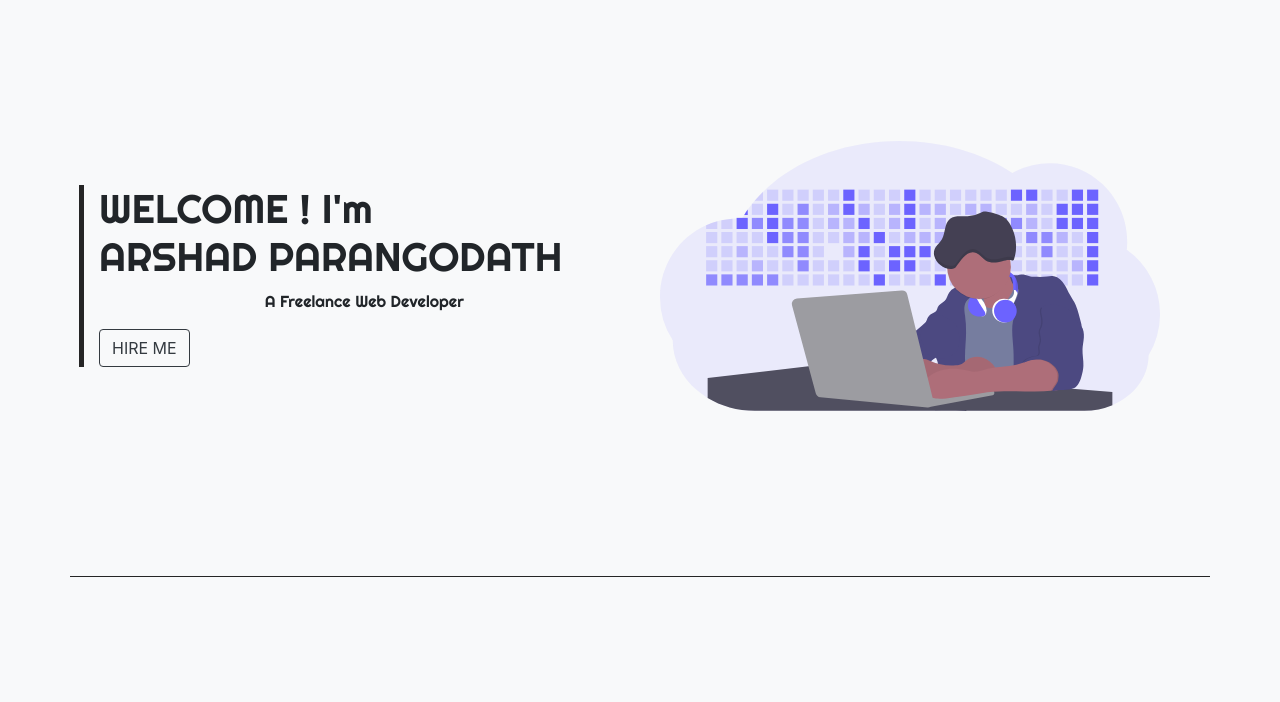
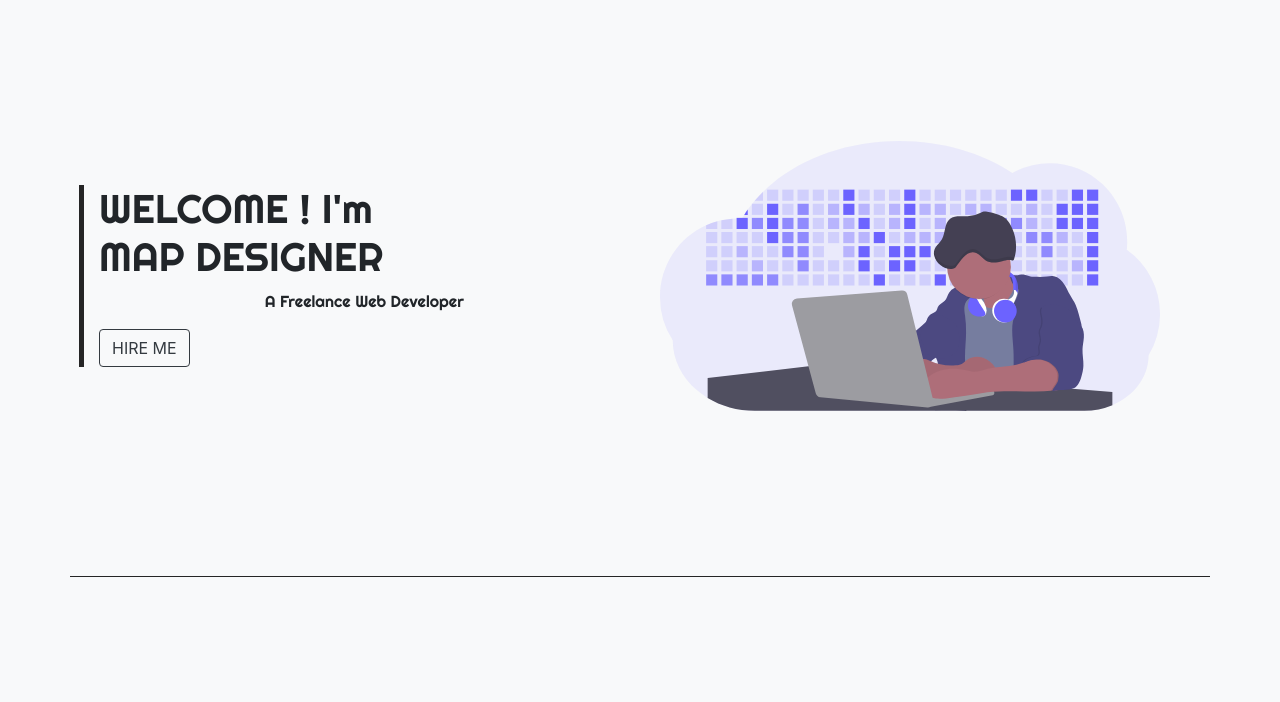
Before and after one commit to arshadparangodath/personalPortfolio, a plain HTML site: page index.html in a window 1280 px wide. Shown: the part 72-774 px from the top of the page. Drawn offline with nearby package versions, Linux system fonts and the light colour scheme; a script that the page names is missing.

Commit message:
Update index.html

```diff
--- a/index.html
+++ b/index.html
@@ -56,7 +56,7 @@
     <div class="container main-container pt-5 pl-4">
         <div class="row align-items-center" >
             <div class="col-md-6 main-text">
-                <h1 class="main-head">WELCOME ! I'm <br>ARSHAD PARANGODATH</h1>
+                <h1 class="main-head">WELCOME ! I'm <br>MAP DESIGNER</h1>
                 <p class="head-tag">A Freelance Web Developer</p>
                 <button type="button" class="btn btn-outline-dark hire-btn">HIRE ME</button>
 
```
